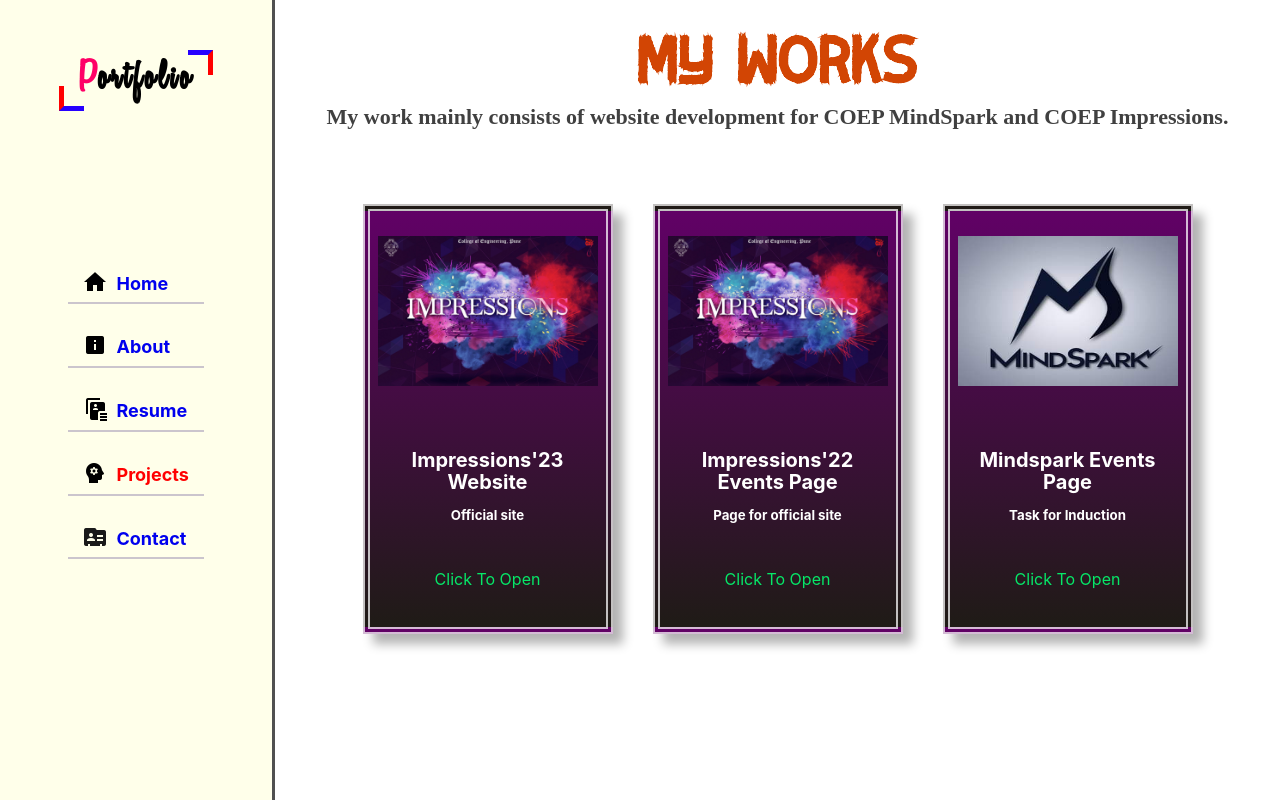
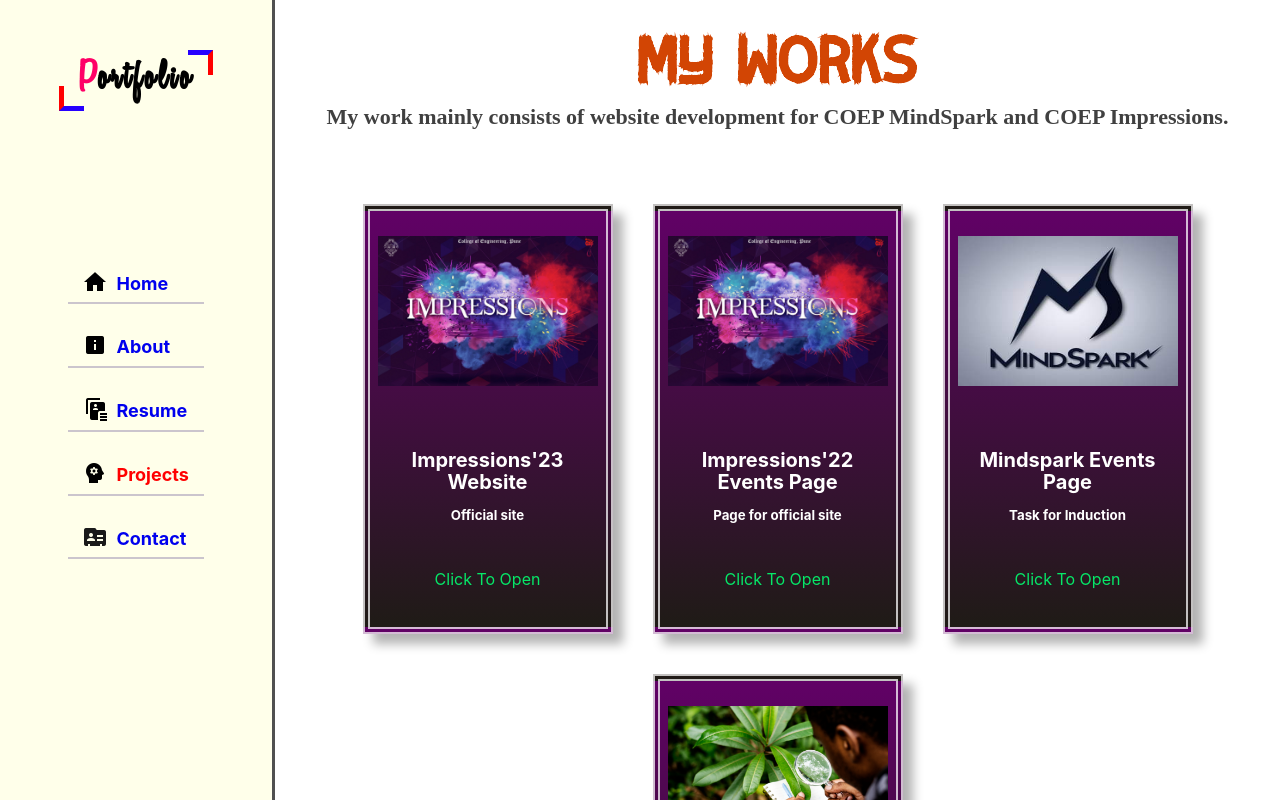
Before and after one commit to Mr-Abhishek-Shinde/Portfolio-Website, a React (Create React App) app: page /projects in a window 1280 px wide. Built offline with nearby package versions, Linux system fonts and the light colour scheme.

Commit message:
added new project

```diff
--- a/src/pages/Projects.js
+++ b/src/pages/Projects.js
@@ -2,6 +2,7 @@
 import React from "react";
 import msImg from '../img/mindspark.jpg';
 import impImg from '../img/impressions.jpg';
+import pdiImg from '../img/pdiImg.jpg';
 
 import { motion } from "framer-motion";
 import Aos from 'aos';
@@ -39,6 +40,7 @@
                     <ProjectCard title="Impressions'23 Website" info="Official site" link="https://impressionscoeptech.com" img={impImg} />
                     <ProjectCard title="Impressions'22 Events Page" info="Page for official site" link="https://mr-abhishek-shinde.github.io/Impressions-22-Events/" img={impImg} />
                     <ProjectCard title="Mindspark Events Page" info="Task for Induction" link="https://mr-abhishek-shinde.github.io/MindSpark-Events/" img={msImg} />
+                    <ProjectCard title="Plant Disease Identification System" info="ML + MERN Web App" link="https://plant-disease-identification.netlify.app/" img={pdiImg} />
                 </div>
             </section>
         </motion.div>
--- a/src/styles/Projects.css
+++ b/src/styles/Projects.css
@@ -191,6 +191,7 @@
 @media (min-width: 690px) {
 .project-card:hover{
     transform: scale(1.05);
+    transition-duration: 0.3s;
     border: 3px solid black;
 }
 }
```
Also changed, not shown: src/img/pdiImg.jpg (added), 1 other file (tests, documents, lock files or other folders).
